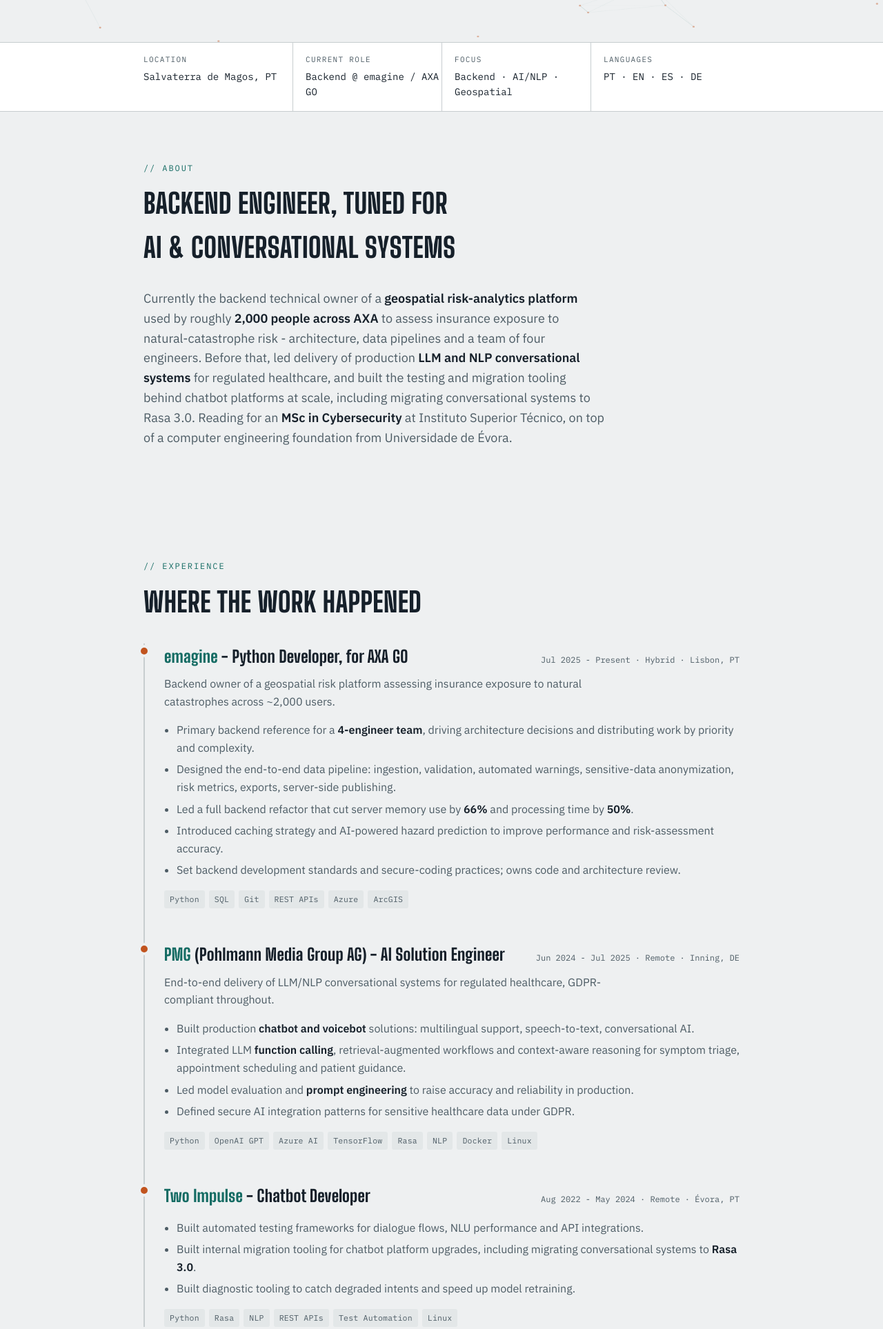
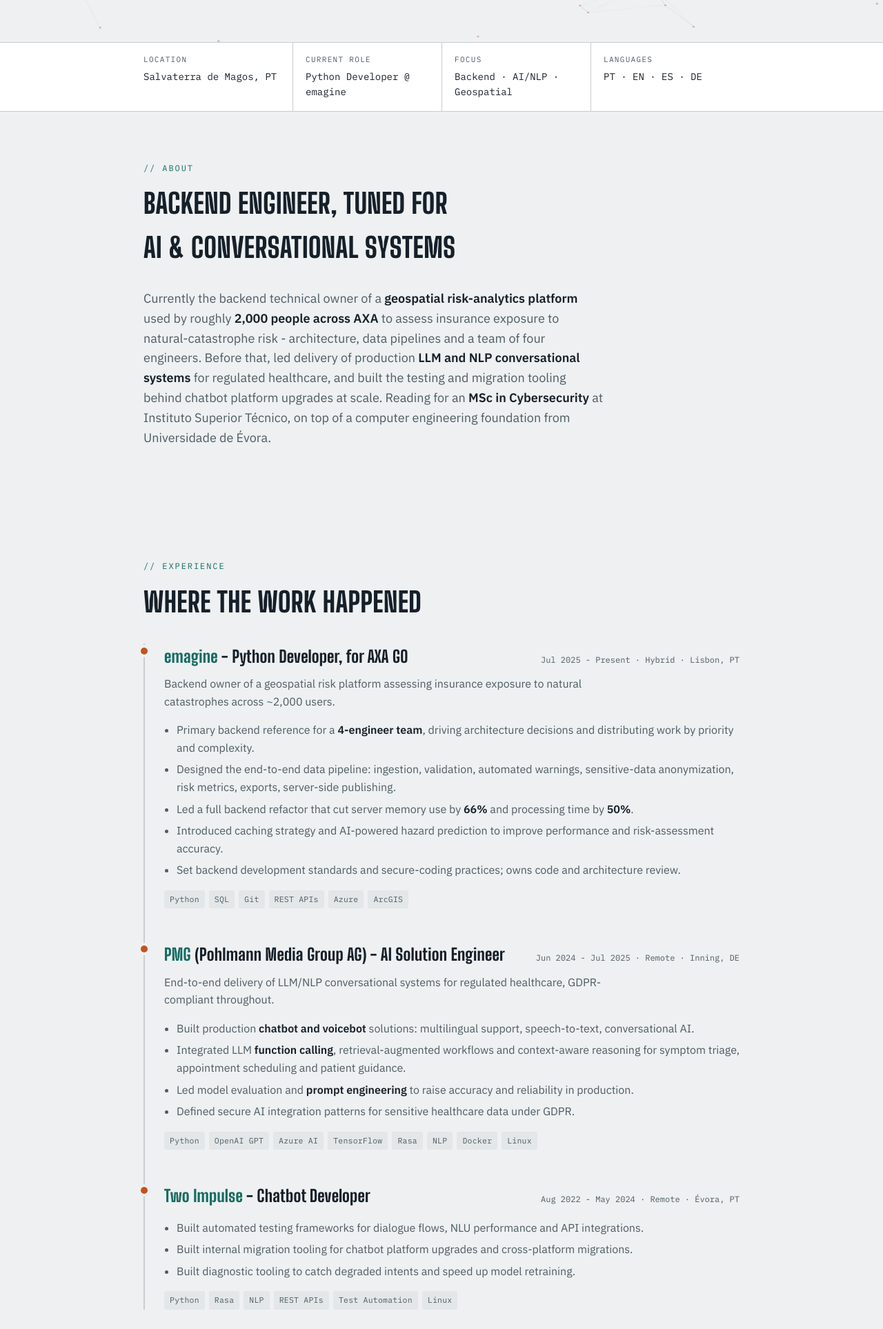
Before and after one commit to oCaramelo/ocaramelo.github.io, a plain HTML site: page index.html in a window 1280 px wide. Shown: the part 404-2331 px from the top of the page at 69% size. Drawn offline with Linux system fonts and the light colour scheme.

Commit message:
Fix current-role status tag; drop Rasa version mentions
Status strip said "Backend @ emagine / AXA GO" instead of the actual
role. Also generalized the Rasa migration mentions -- keep the bare
tech tag, drop the version number.

```diff
--- a/index.html
+++ b/index.html
@@ -42,7 +42,7 @@
     </div>
     <div class="status-item">
       <div class="label">Current role</div>
-      <div class="value">Backend @ emagine / AXA GO</div>
+      <div class="value">Python Developer @ emagine</div>
     </div>
     <div class="status-item">
       <div class="label">Focus</div>
@@ -59,7 +59,7 @@
   <div class="wrap">
     <span class="eyebrow">// about</span>
     <h2>Backend engineer, tuned for AI &amp; conversational systems</h2>
-    <p>Currently the backend technical owner of a <strong>geospatial risk-analytics platform</strong> used by roughly <strong>2,000 people across AXA</strong> to assess insurance exposure to natural-catastrophe risk - architecture, data pipelines and a team of four engineers. Before that, led delivery of production <strong>LLM and NLP conversational systems</strong> for regulated healthcare, and built the testing and migration tooling behind chatbot platforms at scale, including migrating conversational systems to Rasa 3.0. Reading for an <strong>MSc in Cybersecurity</strong> at Instituto Superior Técnico, on top of a computer engineering foundation from Universidade de Évora.</p>
+    <p>Currently the backend technical owner of a <strong>geospatial risk-analytics platform</strong> used by roughly <strong>2,000 people across AXA</strong> to assess insurance exposure to natural-catastrophe risk - architecture, data pipelines and a team of four engineers. Before that, led delivery of production <strong>LLM and NLP conversational systems</strong> for regulated healthcare, and built the testing and migration tooling behind chatbot platform upgrades at scale. Reading for an <strong>MSc in Cybersecurity</strong> at Instituto Superior Técnico, on top of a computer engineering foundation from Universidade de Évora.</p>
   </div>
 </section>
 
@@ -111,7 +111,7 @@
         </div>
         <ul>
           <li>Built automated testing frameworks for dialogue flows, NLU performance and API integrations.</li>
-          <li>Built internal migration tooling for chatbot platform upgrades, including migrating conversational systems to <strong>Rasa 3.0</strong>.</li>
+          <li>Built internal migration tooling for chatbot platform upgrades and cross-platform migrations.</li>
           <li>Built diagnostic tooling to catch degraded intents and speed up model retraining.</li>
         </ul>
         <div class="tags">
```
